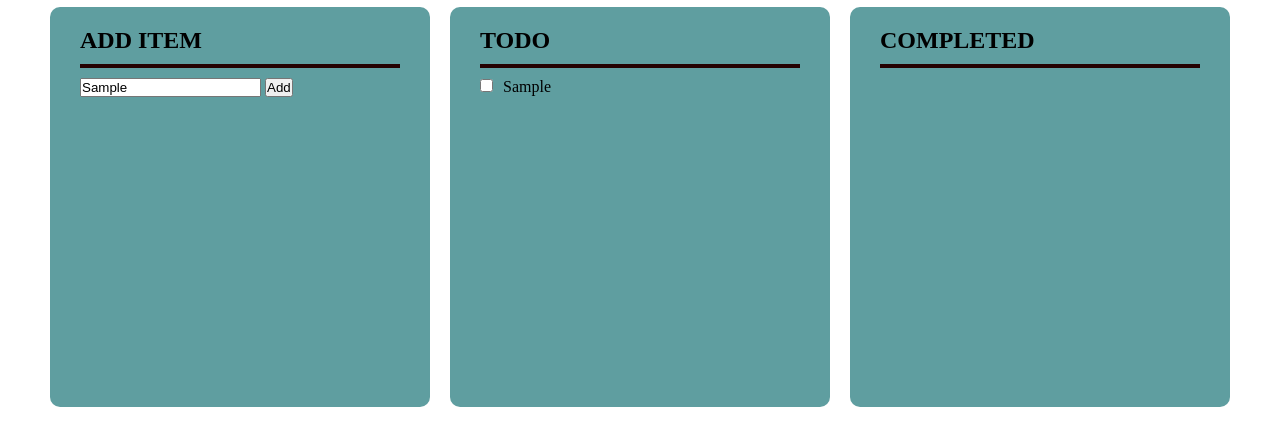
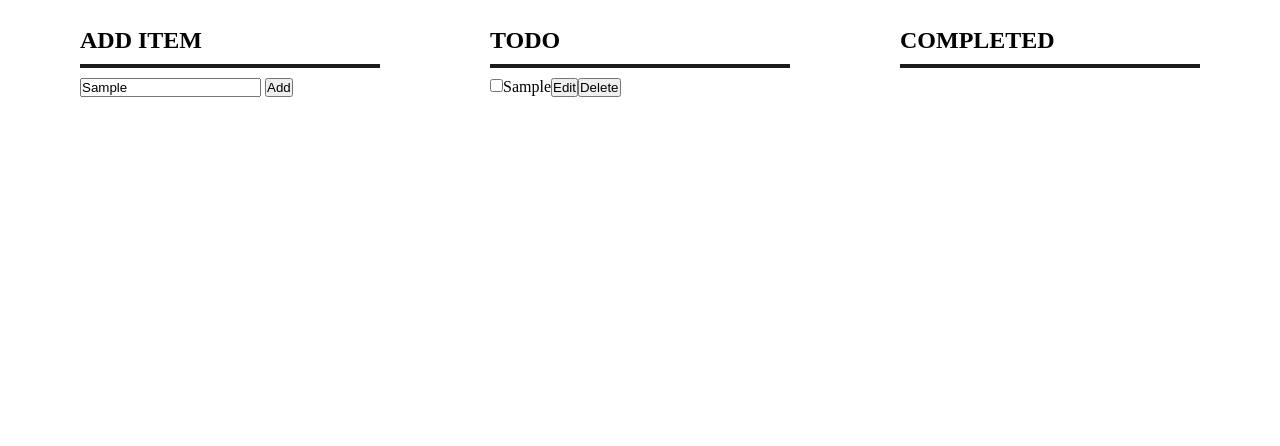
Before and after one commit to puranchandralohar/js_practise, a plain HTML site: page DOM/Assignment4/index.html in a window 1280 px wide. Both pictures are taken after typing "Sample" into the empty fields and a click on the button "Add". Shown: the part 40-486 px from the top of the page. Drawn offline with Linux system fonts and the light colour scheme.

Commit message:
changes made

```diff
--- a/DOM/Assignment4/index.html
+++ b/DOM/Assignment4/index.html
@@ -24,6 +24,9 @@
                 <h2>TODO</h2>
                 <div class="rule"></div>
                 <div class="todolist">
+                    <ul class="list">
+
+                    </ul>
                 </div>
             </div>
 
--- a/DOM/Assignment4/script.js
+++ b/DOM/Assignment4/script.js
@@ -5,25 +5,55 @@ form.addEventListener('submit',additem);
 function additem(e){
     e.preventDefault();
     let item = document.getElementById("item");
+
     if(item.value.trim().length > 1){
-        let listItem  = document.querySelector('.todolist');
-        let div = document.createElement('div');
-        div.classList.add('list');
+        let list  = document.querySelector('.list');
 
-        let todo = document.createElement('input');
+        let listItem = document.createElement('li');
+        listItem.classList.add('list-item');
 
-        todo.type = 'checkbox';
-        todo.name='mylist';
-        todo.id='checkbox';
+
+        let input = document.createElement('input');
+        input.type = 'checkbox';
+        input.name='check';
+        input.id='check';
 
         let label = document.createElement('label');
-        label.id = 'label'
-        label.htmlFor = "checkbox";
+
+        let editBtn = document.createElement('button');
+        editBtn.classList.add('btn')
+        editBtn.id = "edit"
+        editBtn.innerText = 'Edit';
+
+        let delBtn = document.createElement('button');
+        delBtn.classList.add('btn')
+        delBtn.innerText = 'Delete'
+        delBtn.id = 'del';
 
         label.innerText = item.value;
-        div.appendChild(todo);
-        div.appendChild(label);
-        listItem.append(div);
+        listItem.appendChild(input);
+        listItem.appendChild(label);
+        listItem.appendChild(editBtn);
+        listItem.appendChild(delBtn);
+
+        list.append(listItem);
+
+        editBtn.addEventListener("click", (e) => {
+            if (editBtn.innerText == "Edit") {
+              editBtn.innerText = "Save";
+              label.contentEditable = true;
+              label.style.border = "1px solid black";
+            } else {
+              editBtn.innerText = "Edit";
+              label.contentEditable =false;
+              label.style.border = "";
+
+            }
+          });
+
+        delBtn.addEventListener('click',(e)=>{
+            e.target.parentElement.parentElement.removeChild(listItem);
+        });
+
     }
-
 }
--- a/DOM/Assignment4/style.css
+++ b/DOM/Assignment4/style.css
@@ -8,31 +8,29 @@
     max-width: 1200px;
     margin: 0 auto;
 }
+
 .container h1{
     text-align: center ;
 }
 
 .content{
     display: flex;
-    flex:1;
     justify-content: space-between;
     align-items: center;
 }
 
 .box{
-    background-color: cadetblue;
-    width:400px;
-    height:400px;
+    width:30%;
+    height: 100vh;
     margin: 10px;
     padding: 20px 30px;
-    border-radius: 10px;
 }
 
 .rule{
-    border-bottom: 4px solid #240202;
+    border-bottom: 4px solid #1d1c1c;
     margin: 10px 0;
 }
 
-.list label{
-    padding: 10px;
+.list{
+    list-style: none;
 }
```
